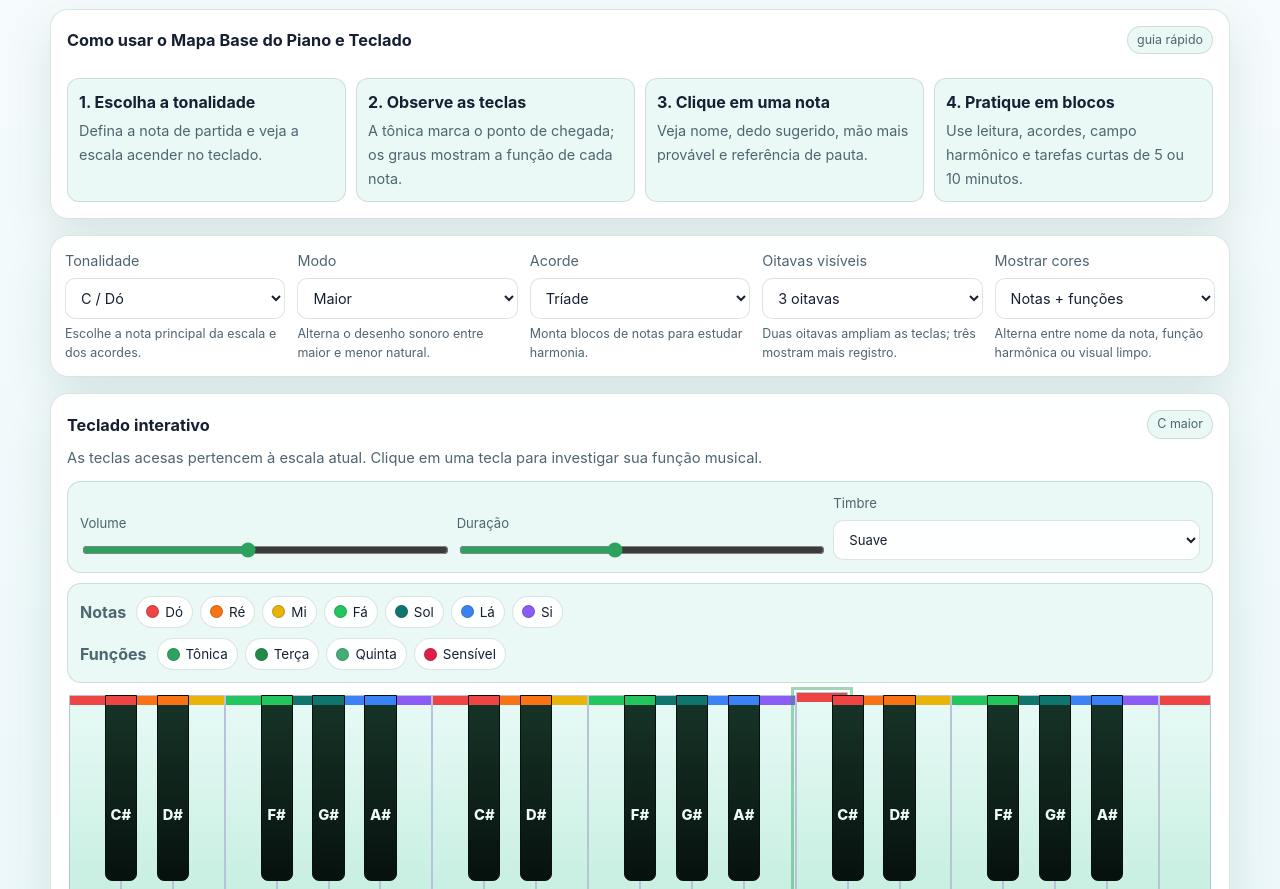
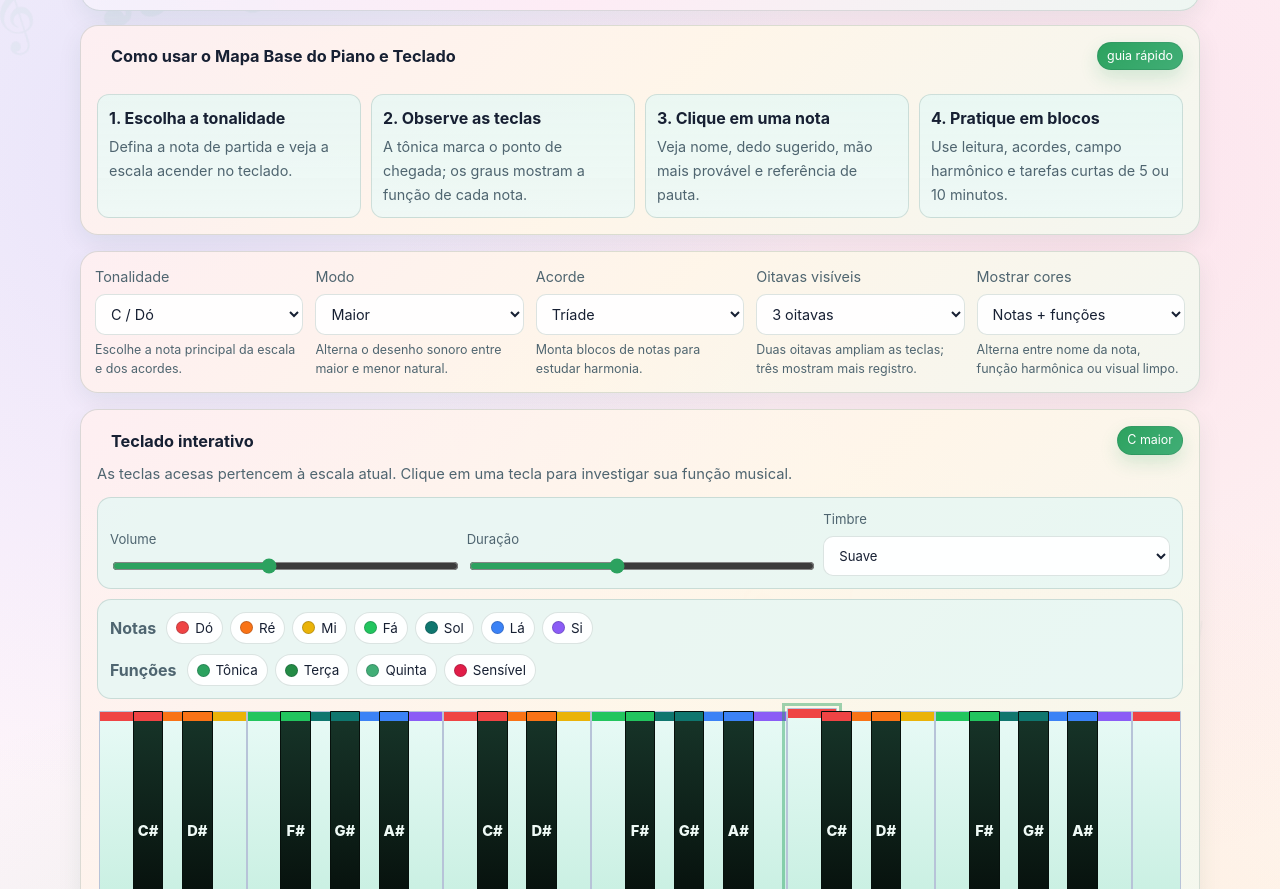
Before and after one commit to caetanoronan/piano-e-teclado, a plain HTML site: page index.html in a window 1280 px wide. Shown: the part 145-1034 px from the top of the page. Drawn offline with Linux system fonts and the light colour scheme.

Commit message:
chore: alinhar layout e documentar elementos musicais

```diff
--- a/index.html
+++ b/index.html
@@ -36,24 +36,26 @@
       --fn-third: #238b45;
       --fn-fifth: #41ae76;
       --fn-leading: #e11d48;
-      --shadow: 0 18px 48px rgba(19, 75, 58, 0.12);
+      --shadow: 0 8px 24px rgba(19, 75, 58, 0.08);
+      --shadow-lg: 0 16px 48px rgba(19, 75, 58, 0.12);
       --radius: 18px;
       color-scheme: light;
     }
 
     html[data-theme="dark"] {
-      --bg: #0f1f1a;
-      --bg-2: #173329;
-      --surface: rgba(22, 44, 37, 0.95);
-      --surface-2: rgba(31, 63, 53, 0.82);
-      --ink: #effaf6;
-      --muted: #bedaca;
-      --line: rgba(177, 224, 208, 0.2);
-      --accent: #66c2a4;
-      --accent-2: #41ae76;
-      --accent-3: #99d8c9;
+      --bg: #0a1318;
+      --bg-2: #0f1f2a;
+      --surface: rgba(15, 32, 46, 0.98);
+      --surface-2: rgba(22, 51, 70, 0.95);
+      --ink: #f0f9fc;
+      --muted: #a8d8e1;
+      --line: rgba(177, 224, 208, 0.35);
+      --accent: #4ade80;
+      --accent-2: #22c55e;
+      --accent-3: #16a34a;
       --danger: #fb7185;
-      --shadow: 0 18px 48px rgba(0, 0, 0, 0.34);
+      --shadow: 0 8px 24px rgba(0, 0, 0, 0.40);
+      --shadow-lg: 0 16px 48px rgba(0, 0, 0, 0.50);
       color-scheme: dark;
     }
 
@@ -62,31 +64,89 @@
     body {
       margin: 0;
       min-height: 100vh;
+      position: relative;
+      overflow-x: hidden;
       background:
-        linear-gradient(180deg, var(--bg), var(--bg-2));
+        radial-gradient(circle at 12% 14%, rgba(99, 102, 241, 0.12), transparent 28%),
+        radial-gradient(circle at 86% 16%, rgba(236, 72, 153, 0.10), transparent 30%),
+        radial-gradient(circle at 78% 72%, rgba(245, 158, 11, 0.10), transparent 32%),
+        radial-gradient(circle at 18% 84%, rgba(44, 162, 95, 0.12), transparent 30%),
+        linear-gradient(135deg, var(--bg), #eef8fb, #fdf4fb, #fff7ee, #effcf4, var(--bg-2));
+      background-size: 120% 120%, 120% 120%, 120% 120%, 120% 120%, 360% 360%;
+      animation: rainbowDrift 22s ease-in-out infinite;
       color: var(--ink);
-      font-family: Inter, ui-sans-serif, system-ui, -apple-system, BlinkMacSystemFont, "Segoe UI", sans-serif;
+      font-family: -apple-system, BlinkMacSystemFont, "Segoe UI", Roboto, "Helvetica Neue", sans-serif;
       line-height: 1.5;
     }
 
+    body::before,
+    body::after {
+      content: "𝄞  ♫  ♪  ♬  ♯  ♭  ♮";
+      position: fixed;
+      inset: 0;
+      pointer-events: none;
+      z-index: 0;
+      display: grid;
+      align-items: start;
+      justify-items: start;
+      padding: 2.2rem 1.2rem;
+      color: color-mix(in srgb, var(--accent) 42%, transparent);
+      font-size: clamp(2.5rem, 6vw, 5.5rem);
+      letter-spacing: 0.4rem;
+      line-height: 1.35;
+      opacity: 0.10;
+      white-space: pre-wrap;
+      transform: rotate(-6deg);
+    }
+
+    body::after {
+      content: "♪  ♮  ♫  𝄞  ♭  ♬  ♯  𝅘𝅥";
+      align-items: end;
+      justify-items: end;
+      padding: 2rem 1.4rem;
+      transform: rotate(8deg);
+      color: color-mix(in srgb, var(--accent-2) 42%, transparent);
+    }
+
+    @keyframes gradientShift {
+      0% { background-position: 0% 50%; }
+      50% { background-position: 100% 50%; }
+      100% { background-position: 0% 50%; }
+    }
+
     header, main {
-      width: min(1180px, calc(100% - 28px));
+      width: min(1120px, calc(100% - 32px));
       margin: 0 auto;
+      position: relative;
+      z-index: 1;
     }
 
     header {
-      padding: 20px 0 12px;
+      padding: 18px 18px 14px;
+      margin-top: 12px;
       display: flex;
       justify-content: space-between;
       align-items: center;
       gap: 14px;
       flex-wrap: wrap;
+      border: 1px solid var(--line);
+      border-radius: calc(var(--radius) + 2px);
+      background:
+        linear-gradient(135deg, color-mix(in srgb, var(--surface) 92%, #6366f1), color-mix(in srgb, var(--surface) 90%, #ec4899), color-mix(in srgb, var(--surface) 92%, #2ca25f));
+      box-shadow: var(--shadow);
+      backdrop-filter: blur(10px);
     }
 
     .brand h1 {
       margin: 0;
       font-size: clamp(1.45rem, 3vw, 2.45rem);
       letter-spacing: 0;
+      background: linear-gradient(135deg, #6366f1, #ec4899, #f59e0b, #8b5cf6, #2ca25f);
+      background-size: 200% 200%;
+      background-clip: text;
+      -webkit-background-clip: text;
+      -webkit-text-fill-color: transparent;
+      animation: gradientShift 8s ease infinite;
     }
 
     .brand p {
@@ -130,9 +190,14 @@
     }
 
     .button.primary {
-      background: var(--accent);
+      background: linear-gradient(135deg, #2ca25f, #41ae76);
       color: #06281a;
       border-color: transparent;
+      box-shadow: 0 12px 30px rgba(44, 162, 95, 0.24);
+    }
+
+    .button.primary:hover {
+      box-shadow: 0 16px 36px rgba(44, 162, 95, 0.30);
     }
 
     .button.ghost {
@@ -145,21 +210,46 @@
     }
 
     main {
-      padding: 12px 0 40px;
+      padding: 14px 0 40px;
       display: grid;
       gap: 16px;
     }
 
     .toolbar, .panel, .practice {
       border: 1px solid var(--line);
-      background: var(--surface);
+      background:
+        linear-gradient(
+          135deg,
+          color-mix(in srgb, var(--surface) 92%, #6366f1),
+          color-mix(in srgb, var(--surface) 90%, #ec4899),
+          color-mix(in srgb, var(--surface) 91%, #f59e0b),
+          color-mix(in srgb, var(--surface) 92%, #2ca25f),
+          color-mix(in srgb, var(--surface) 91%, #8b5cf6)
+        );
+      background-size: 280% 280%;
+      animation: panelRainbowDrift 20s ease-in-out infinite;
       border-radius: var(--radius);
       box-shadow: var(--shadow);
     }
 
+    .toolbar:hover, .panel:hover, .practice:hover {
+      box-shadow: var(--shadow-lg);
+      transform: translateY(-2px);
+    }
+
     .guide {
       border: 1px solid var(--line);
-      background: var(--surface);
+      background:
+        linear-gradient(
+          135deg,
+          color-mix(in srgb, var(--surface) 92%, #6366f1),
+          color-mix(in srgb, var(--surface) 90%, #ec4899),
+          color-mix(in srgb, var(--surface) 91%, #f59e0b),
+          color-mix(in srgb, var(--surface) 92%, #2ca25f),
+          color-mix(in srgb, var(--surface) 91%, #8b5cf6)
+        );
+      background-size: 280% 280%;
+      animation: panelRainbowDrift 20s ease-in-out infinite;
       border-radius: var(--radius);
       box-shadow: var(--shadow);
       padding: 16px;
@@ -180,10 +270,21 @@
 
     .guide-step {
       border: 1px solid var(--line);
-      background: var(--surface-2);
+      background: linear-gradient(180deg, var(--surface-2), color-mix(in srgb, var(--surface-2) 76%, white));
       border-radius: 12px;
       padding: 11px;
       min-height: 100px;
+      transition: transform 0.18s ease, box-shadow 0.18s ease;
+    }
+
+    .guide-step:nth-child(1) { box-shadow: inset 0 3px 0 var(--color-theory); }
+    .guide-step:nth-child(2) { box-shadow: inset 0 3px 0 var(--color-score); }
+    .guide-step:nth-child(3) { box-shadow: inset 0 3px 0 var(--color-keyboard); }
+    .guide-step:nth-child(4) { box-shadow: inset 0 3px 0 var(--color-instrument); }
+
+    .guide-step:hover {
+      transform: translateY(-2px);
+      box-shadow: var(--shadow-lg);
     }
 
     .guide-step strong {
@@ -239,6 +340,8 @@
     .panel {
       padding: 16px;
       min-width: 0;
+      position: relative;
+      overflow: hidden;
     }
 
     .panel-title {
@@ -252,6 +355,20 @@
     .panel-title h2 {
       margin: 0;
       font-size: 1.02rem;
+      position: relative;
+      padding-left: 14px;
+    }
+
+    .panel-title h2::before {
+      content: "";
+      position: absolute;
+      left: 0;
+      top: 50%;
+      transform: translateY(-50%);
+      width: 8px;
+      height: 22px;
+      border-radius: 999px;
+      background: linear-gradient(180deg, var(--accent), var(--color-keyboard));
     }
 
     .section-note {
@@ -262,12 +379,13 @@
 
     .tag {
       border: 1px solid var(--line);
-      background: var(--surface-2);
+      background: linear-gradient(135deg, var(--accent), var(--accent-2));
       border-radius: 999px;
-      color: var(--muted);
+      color: #ffffff;
       padding: 4px 9px;
       font-size: 0.78rem;
       white-space: nowrap;
+      box-shadow: 0 8px 18px rgba(44, 162, 95, 0.18);
     }
 
     .keyboard-wrap {
@@ -408,10 +526,15 @@
     .info-card {
       border: 1px solid var(--line);
       border-radius: 12px;
-      background: var(--surface-2);
+      background: linear-gradient(180deg, var(--surface-2), color-mix(in srgb, var(--surface-2) 76%, white));
       padding: 12px;
       min-height: 86px;
     }
+
+    .info-card:nth-child(1) { box-shadow: inset 0 3px 0 var(--color-theory); }
+    .info-card:nth-child(2) { box-shadow: inset 0 3px 0 var(--color-score); }
+    .info-card:nth-child(3) { box-shadow: inset 0 3px 0 var(--color-keyboard); }
+    .info-card:nth-child(4) { box-shadow: inset 0 3px 0 var(--color-instrument); }
 
     .info-card strong {
       display: block;
@@ -439,11 +562,18 @@
       border-radius: 999px;
       padding: 8px 11px;
       cursor: pointer;
+      transition: transform 0.18s ease, background 0.18s ease, box-shadow 0.18s ease;
+    }
+
+    .tab:hover {
+      transform: translateY(-1px);
+      background: color-mix(in srgb, var(--accent) 10%, var(--surface));
+      box-shadow: 0 8px 18px rgba(44, 162, 95, 0.12);
     }
 
     .tab.active {
-      background: var(--ink);
-      color: var(--bg-2);
+      background: linear-gradient(135deg, var(--accent), var(--accent-2));
+      color: #ffffff;
       border-color: transparent;
     }
 
@@ -602,6 +732,7 @@
     @media (max-width: 560px) {
       header {
         align-items: flex-start;
+        padding: 16px 14px 12px;
       }
 
       .info-grid, .harmonic-grid {
@@ -610,6 +741,35 @@
 
       .brand h1 {
         font-size: 1.55rem;
+      }
+    }
+
+    @keyframes rainbowDrift {
+      0%, 100% {
+        background-position: 0% 0%, 100% 0%, 100% 100%, 0% 100%, 0% 50%;
+      }
+
+      50% {
+        background-position: 8% 6%, 92% 10%, 86% 88%, 12% 92%, 100% 50%;
+      }
+    }
+
+    @keyframes panelRainbowDrift {
+      0%, 100% {
+        background-position: 0% 50%;
+      }
+
+      50% {
+        background-position: 100% 50%;
+      }
+    }
+
+    @media (prefers-reduced-motion: reduce) {
+      *, *::before, *::after {
+        animation-duration: 0.01ms !important;
+        animation-iteration-count: 1 !important;
+        transition-duration: 0.01ms !important;
+        scroll-behavior: auto !important;
       }
     }
   </style>
```
